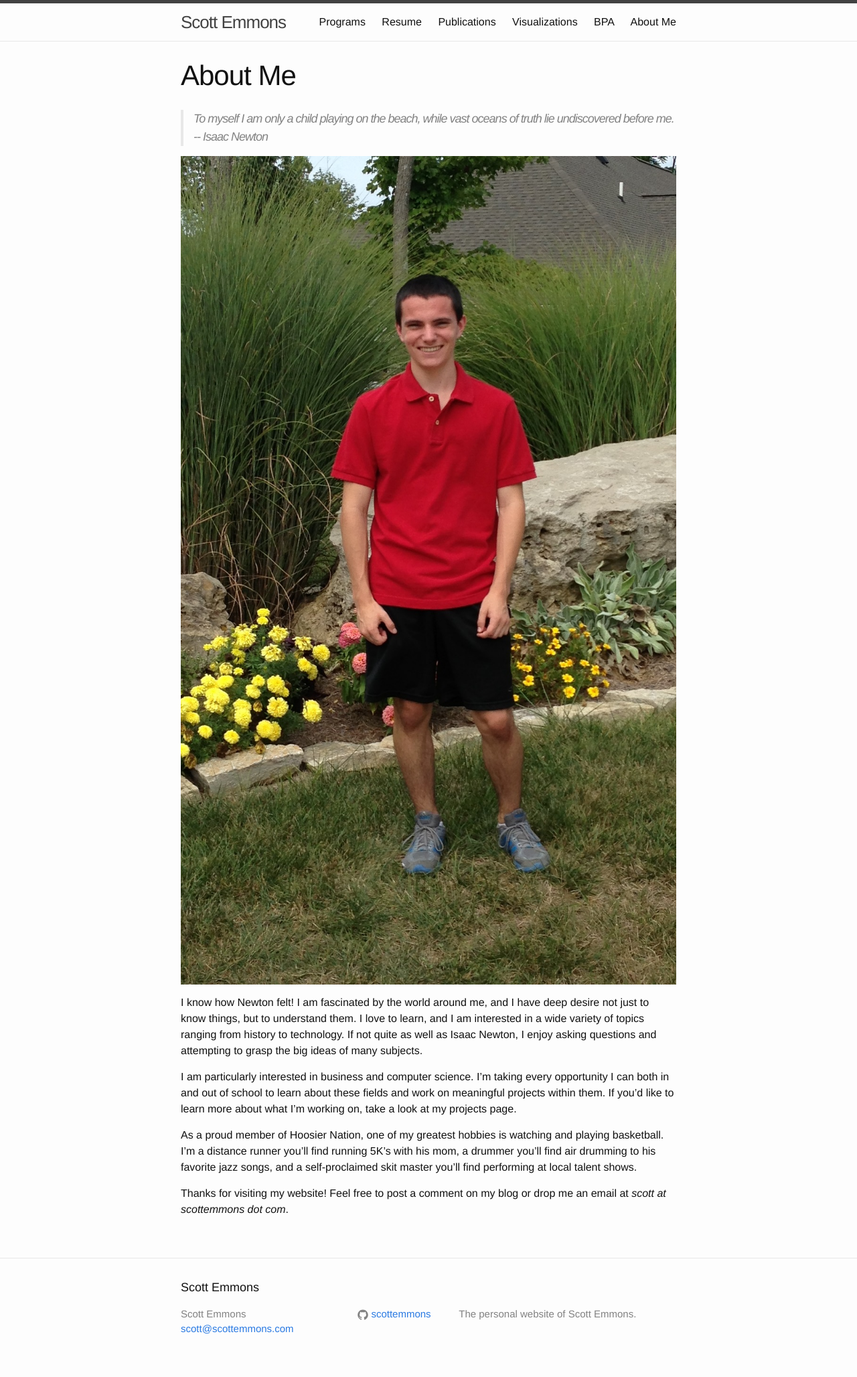
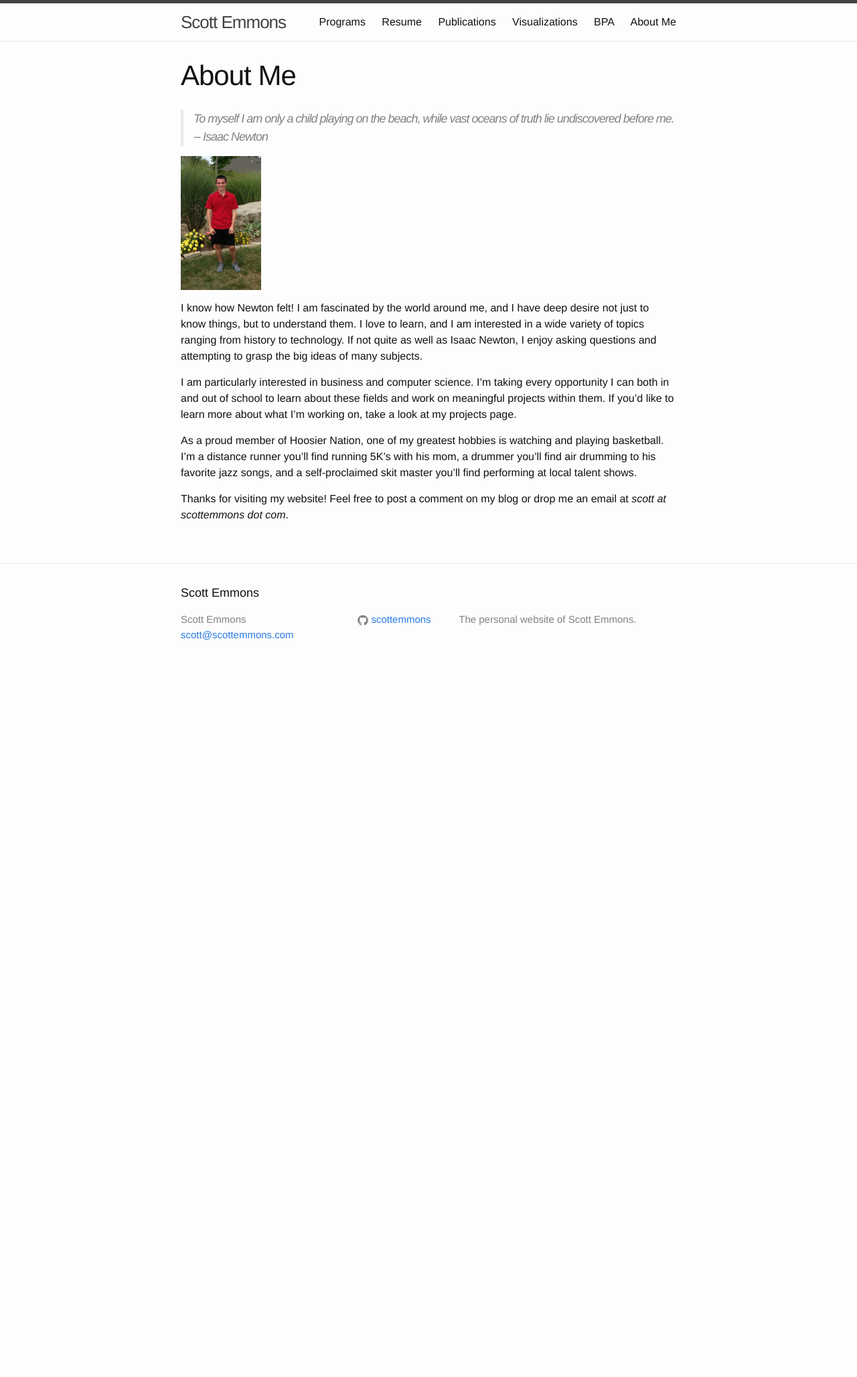
Before and after one commit to scottemmons/scottemmons.github.io, a Jekyll site: the page built from about-me/index.markdown, in a window 1280 px wide. Shown: the whole page at 67% size. Built offline with Jekyll 4.4.1, drawn with Linux system fonts in a browser that asks for light colours; after the commit the page ends 1019 px from its top, so only the background shows below that.

Commit message:
correcting max-height property name

```diff
--- a/about-me/index.markdown
+++ b/about-me/index.markdown
@@ -13,7 +13,7 @@ wordpress_id: 4
 
 
 
-<img src="/assets/About-Me-Picture.jpg" alt="A Picture of Me" style="maxheight: 200px;"/>
+<img src="/assets/About-Me-Picture.jpg" alt="A Picture of Me" style="max-height: 200px;"/>
 
 I know how Newton felt! I am fascinated by the world around me, and I have deep desire not just to know things, but to understand them. I love to learn, and I am interested in a wide variety of topics ranging from history to technology. If not quite as well as Isaac Newton, I enjoy asking questions and attempting to grasp the big ideas of many subjects.
 
```
